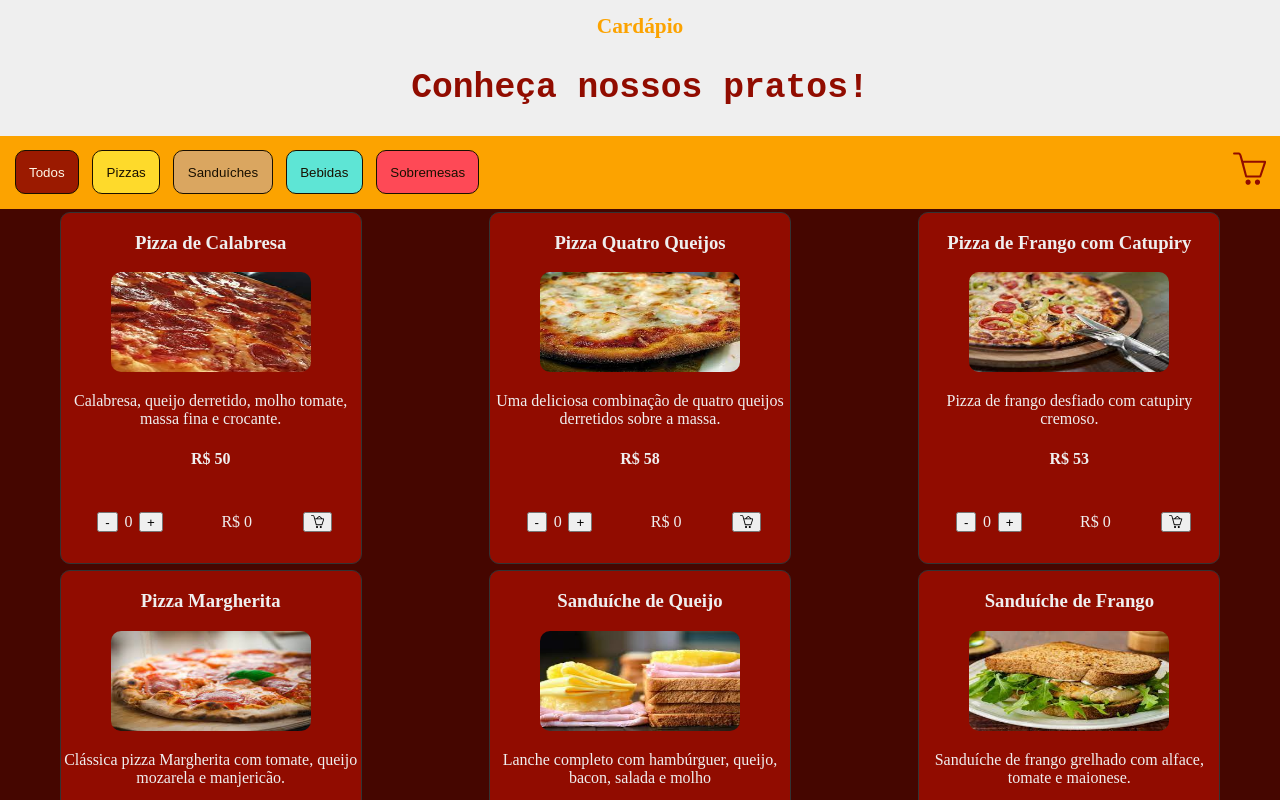
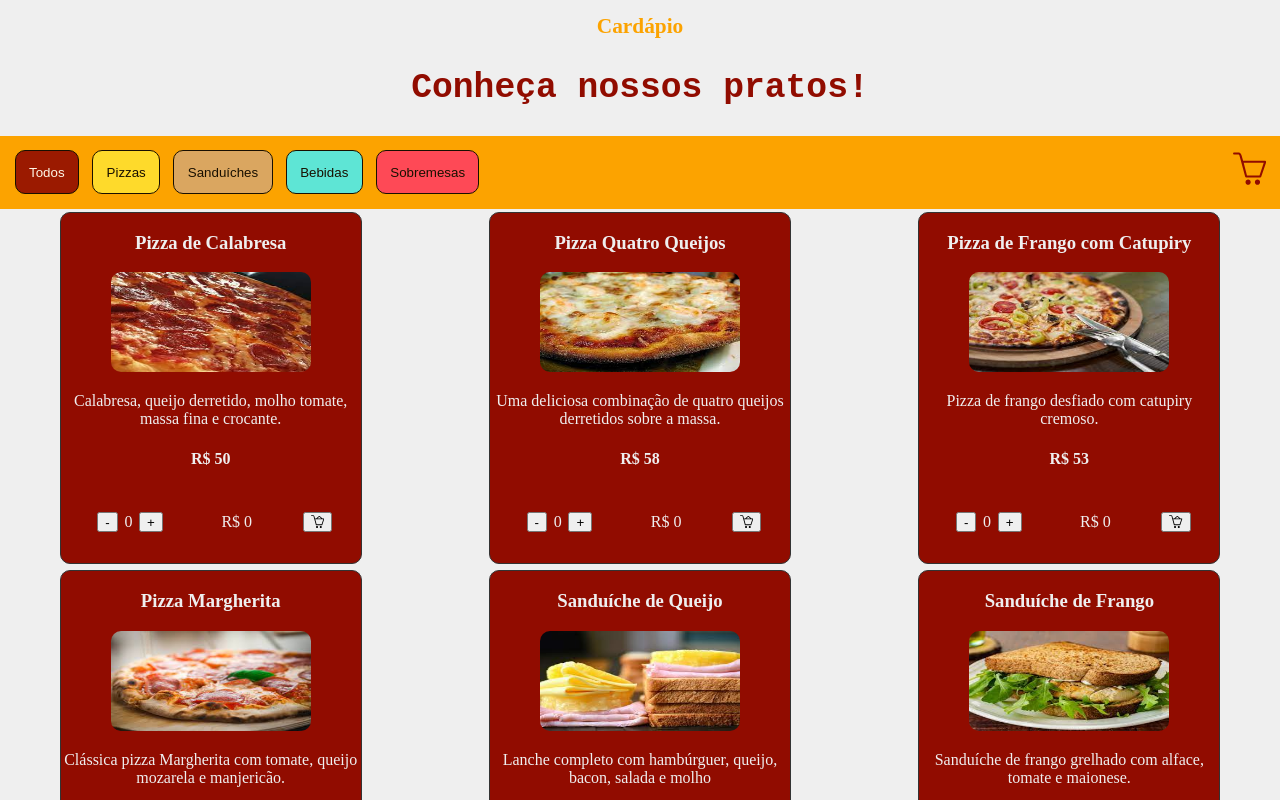
Before and after one commit to Jjunior112/Cardapio_virtual, a React (Vite) app: page / in a window 1280 px wide. Shown: the top 800 px of the page. Built offline with nearby package versions, Linux system fonts and the light colour scheme.

Commit message:
acessibilidade

```diff
--- a/src/components/layout/NavBar.jsx
+++ b/src/components/layout/NavBar.jsx
@@ -27,8 +27,8 @@ const NavBar = ({ msg, cart, isEmpty, showAll, showType1, showType2, showType3,
                     <button className='menu liquor' onClick={showType3}>Bebidas</button>
                     <button className='menu dessert' onClick={showType4}>Sobremesas</button>
                 </div>
-                <div className='hamburger' aria-label='botao para filtrar os itens por categoria'>
-                <Hamburger toggled={isOpen} toggle={setOpen} onToggle={hamburger} color='#910C00'  />
+                <div className='hamburger' >
+                <Hamburger toggled={isOpen} toggle={setOpen} onToggle={hamburger} color='#910C00' aria-label='botao para filtrar os itens por categoria'  />
                 </div>
 
                 <div className={showMenu}>
--- a/src/index.css
+++ b/src/index.css
@@ -123,7 +123,7 @@ nav button {
 main {
   display: grid;
   grid-template-columns: repeat(3, 1fr);
-  background-color: var(--cor7);
+  background-color: var(--cor1);
   flex-wrap: wrap;
   column-gap: .5em;
 }
```
